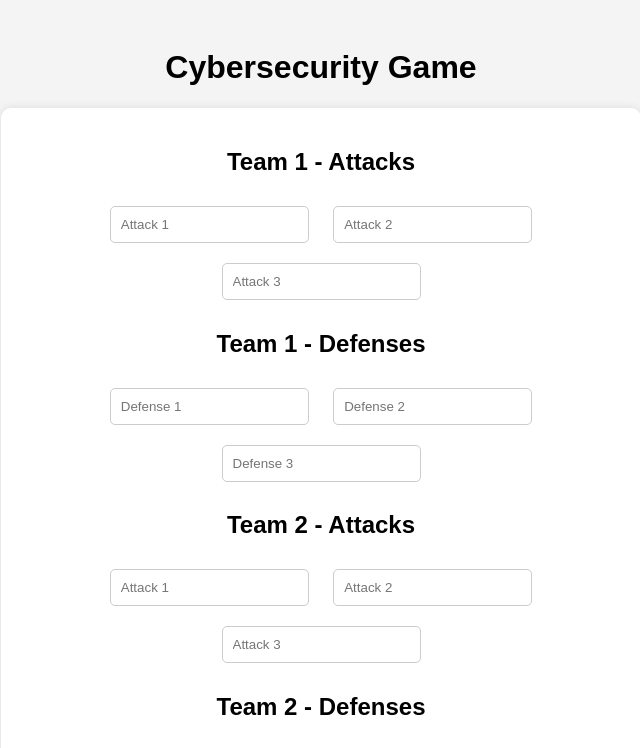
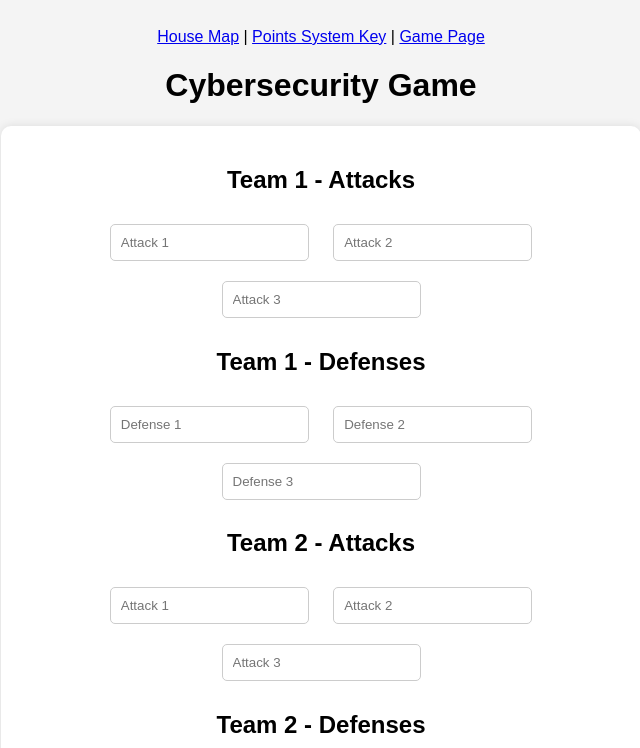
Before and after one commit to Storm004/1819, a plain HTML site: page index.html in a window 1280 px wide. Shown: the top 748 px of the page, without its empty margins (319-959 px from the left). Drawn offline with Linux system fonts and the light colour scheme.

Commit message:
Update index.html

```diff
--- a/index.html
+++ b/index.html
@@ -1,14 +1,19 @@
 <!DOCTYPE html>
 <html lang="en">
-
 <head>
     <meta charset="UTF-8">
     <meta name="viewport" content="width=device-width, initial-scale=1.0">
     <title>Cybersecurity Game</title>
     <link rel="stylesheet" href="styles.css">
 </head>
+<body>
+    <!-- Navigation Bar -->
+    <nav>
+        <a href="houseMap.html">House Map</a> |
+        <a href="pointsKey.html">Points System Key</a> |
+        <a href="index.html">Game Page</a>
+    </nav>
 
-<body>
     <h1>Cybersecurity Game</h1>
 
     <div id="game-area">
@@ -43,5 +48,4 @@
 
     <script src="gameLogic.js"></script>
 </body>
-
 </html>
```
